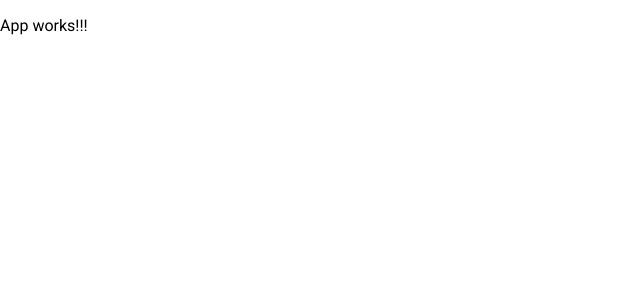
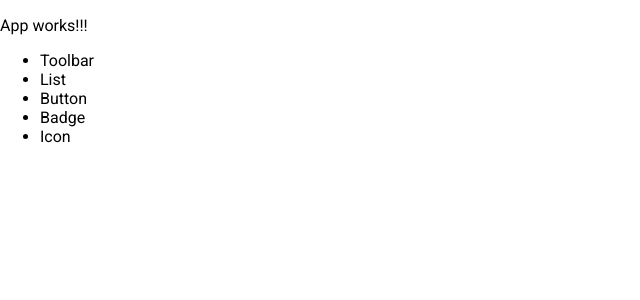
Before and after one commit to filipef9/igti-ngfood, an Angular app: page / in a window 1280 px wide. Shown: the top 300 px of the page, without its empty margins (0-640 px from the left). Built offline with nearby package versions, Linux system fonts and the light colour scheme.

Commit message:
Instalação dos componentes do angular material.

```diff
--- a/src/app/app.component.html
+++ b/src/app/app.component.html
@@ -1 +1,9 @@
 <p>App works!!!</p>
+
+<ul>
+  <li>Toolbar</li>
+  <li>List</li>
+  <li>Button</li>
+  <li>Badge</li>
+  <li>Icon</li>
+</ul>
```
Also changed, not shown: src/app/app.module.ts (+12 -1 lines).
